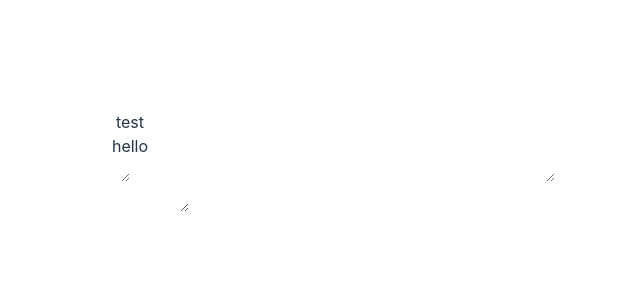
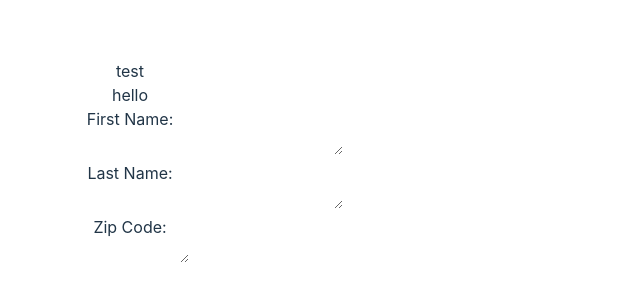
Before and after one commit to cfgdelaware23/Team-5, a React (Vite) app in the folder front_end/: page / in a window 1280 px wide. Shown: the part 236-536 px from the top of the page, without its empty margins (510-1150 px from the left). Built offline with nearby package versions, Linux system fonts and the light colour scheme.

Commit message:
three signup bars

```diff
--- a/front_end/src/pages/signupPage.tsx
+++ b/front_end/src/pages/signupPage.tsx
@@ -1,21 +1,49 @@
 import { useState } from 'react'
 
 
-
 function SignupPage() {
-  const [count, setCount] = useState(0)
-  const [firstName, setFirstName] = useState(0)
-  const [lastName, setLastName] = useState(0)
-  const [zipCode, setZipCode] = useState(0)
+    const [firstName, setFirstName] = useState('')
+    const [lastName, setLastName] = useState('')
+    const [zipCode, setZipCode] = useState('')
 
 
     return (
         <>
             <p>hello</p>
-        <textarea name="inputFirstName" rows={1} cols={40}/>
-        <textarea name="inputSecondName" rows={1} cols={40}/>
-        <div>        <textarea name="inputZipCode" rows={1} cols={10}/>
+            <label>
+                <div>
+                    First Name:
                 </div>
+
+                <textarea
+                    name="inputFirstName"
+                    rows={1}
+                    cols={40}
+                    value={firstName}
+                    onChange={e => setFirstName(e.target.value)} />
+            </label>
+            <label>
+            <div>
+                    Last Name:
+                </div>
+                <textarea
+                    name="inputSecondName"
+                    rows={1}
+                    cols={40}
+                    value={lastName}
+                    onChange={e => setLastName(e.target.value)} />
+            </label>
+            <label>
+            <div>
+                    Zip Code:
+                </div>
+                <textarea
+                    name="inputZipCode"
+                    rows={1}
+                    cols={10}
+                    value={zipCode}
+                    onChange={e => setZipCode(e.target.value)} />
+            </label>
 
 
         </>
```
Lines whose indentation alone changed are shown as unchanged.
